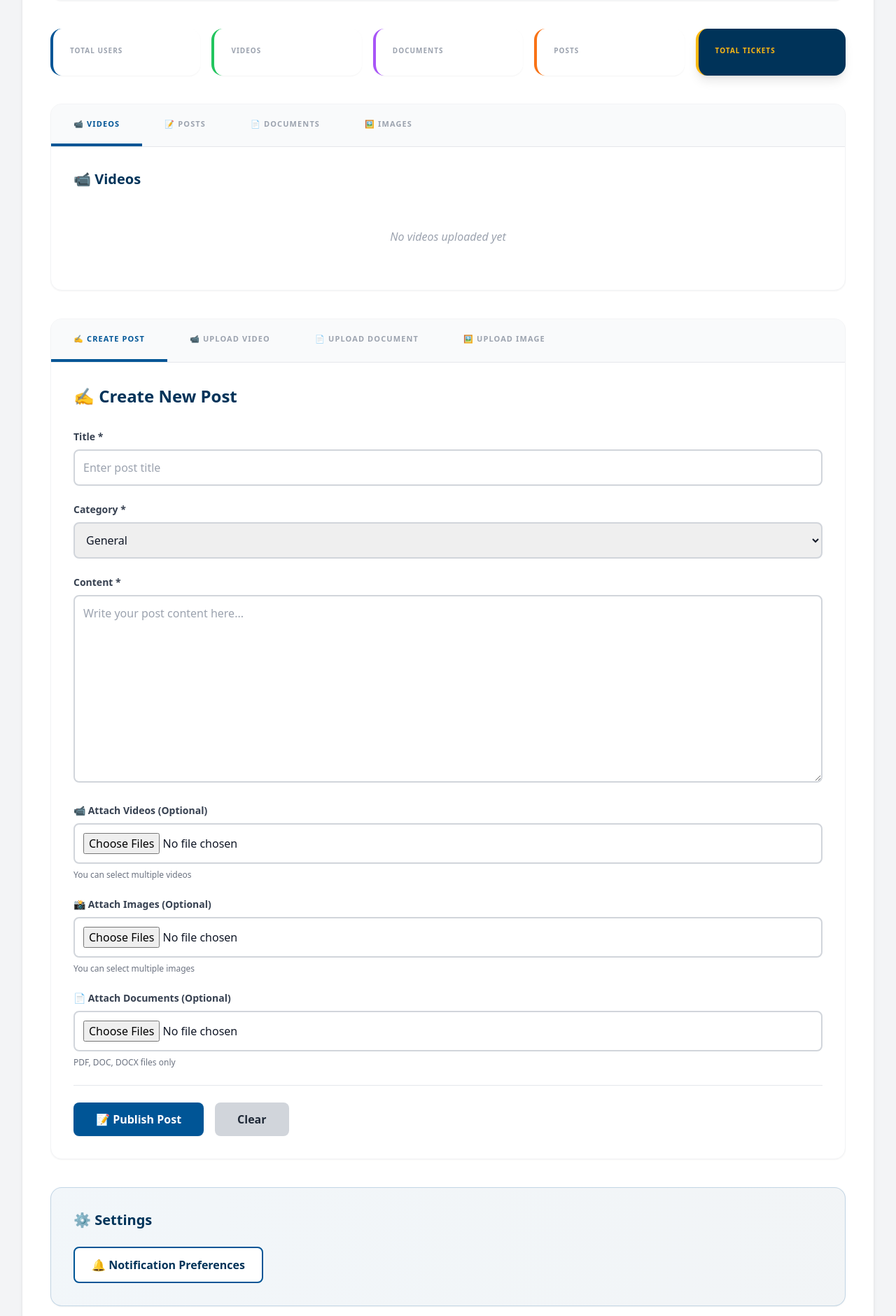
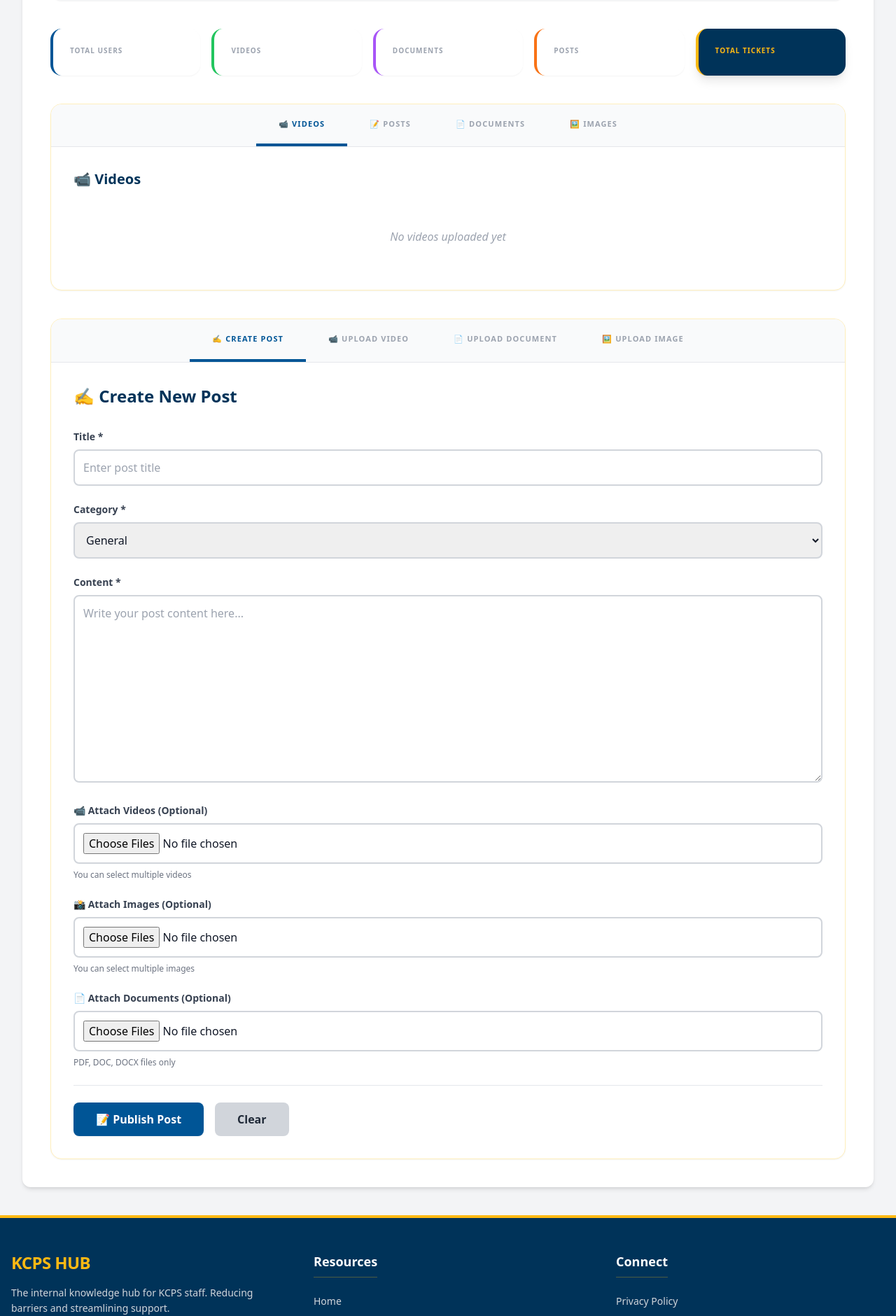
Before and after one commit to robinghimire/KCPS, a Django app: template templates/account/dashboard.html in a window 1280 px wide. Shown: the part 630-2510 px from the top of the page at 70% size. Run offline with Django 3.2, Linux system fonts and the light colour scheme; the template is opened without the code that fills it, so the values that code supplies are empty; some libraries are stand-ins or nearby versions.

Commit message:
Updated Tailwind css kcps looks

```diff
--- a/templates/account/dashboard.html
+++ b/templates/account/dashboard.html
@@ -153,8 +153,8 @@
     </div>
 
     <!-- Content Management Section -->
-    <div class="bg-white rounded-2xl shadow-sm border border-gray-100 overflow-hidden">
-        <div class="flex bg-gray-50 border-b overflow-x-auto scrollbar-hide">
+    <div class="bg-white rounded-2xl shadow-sm border border-[#ffefbc] overflow-hidden">
+        <div class="flex bg-gray-50 border-b overflow-x-auto scrollbar-hide justify-center">
             <button onclick="showContentTab('videos')" class="content-tab-btn active px-8 py-5 font-black text-[11px] uppercase tracking-widest border-b-4 border-kcpsBlue text-kcpsBlue whitespace-nowrap transition-all">📹 Videos</button>
             <button onclick="showContentTab('posts')" class="content-tab-btn px-8 py-5 font-black text-[11px] uppercase tracking-widest border-b-4 border-transparent text-gray-400 hover:text-gray-600 whitespace-nowrap transition-all">📝 Posts</button>
             <button onclick="showContentTab('documents')" class="content-tab-btn px-8 py-5 font-black text-[11px] uppercase tracking-widest border-b-4 border-transparent text-gray-400 hover:text-gray-600 whitespace-nowrap transition-all">📄 Documents</button>
@@ -249,8 +249,8 @@
     </div>
 
     <!-- Upload Section -->
-    <div class="bg-white rounded-2xl shadow-sm border border-gray-100 overflow-hidden">
-        <div class="flex bg-gray-50 border-b overflow-x-auto scrollbar-hide">
+    <div class="bg-white rounded-2xl shadow-sm border border-[#ffefbc] overflow-hidden">
+            <div class="flex bg-gray-50 border-b overflow-x-auto scrollbar-hide justify-center">
             <button onclick="showTab('post')" class="tab-btn active px-8 py-5 font-black text-[11px] uppercase tracking-widest border-b-4 border-kcpsBlue text-kcpsBlue whitespace-nowrap transition-all">✍️ Create Post</button>
             <button onclick="showTab('video')" class="tab-btn px-8 py-5 font-black text-[11px] uppercase tracking-widest border-b-4 border-transparent text-gray-400 hover:text-gray-600 whitespace-nowrap transition-all">📹 Upload Video</button>
             <button onclick="showTab('document')" class="tab-btn px-8 py-5 font-black text-[11px] uppercase tracking-widest border-b-4 border-transparent text-gray-400 hover:text-gray-600 whitespace-nowrap transition-all">📄 Upload Document</button>
@@ -388,8 +388,8 @@
         </div>
     </div>
 
-    <!-- Settings Section -->
-    <div class="bg-gradient-to-r from-kcpsBlue/5 to-kcpsNavy/5 rounded-2xl shadow-sm p-8 border border-kcpsBlue/20">
+    <!-- Settings Notification/ Robin fix -->
+    <!-- <div class="bg-gradient-to-r from-kcpsBlue/5 to-kcpsNavy/5 rounded-2xl shadow-sm p-8 border border-kcpsBlue/20">
         <h2 class="text-xl font-black text-kcpsNavy mb-6">⚙️ Settings</h2>
         <div class="flex flex-wrap gap-4">
             <a href="{% url 'notification-preferences' %}" class="inline-block bg-white hover:bg-gray-50 text-kcpsNavy font-bold py-3 px-6 rounded-lg transition-all border-2 border-kcpsBlue hover:border-kcpsNavy">
@@ -397,6 +397,7 @@
             </a>
         </div>
     </div>
+-->
 </div>
 
 <script>
--- a/templates/base.html
+++ b/templates/base.html
@@ -63,7 +63,7 @@
                 <div class="space-y-4">
                     <h3 class="font-black text-2xl tracking-tight text-kcpsGold">KCPS HUB</h3>
                     <p class="text-gray-300 text-sm leading-relaxed">
-                        The internal knowledge hub for KCPS staff and families. Reducing barriers and streamlining support.
+                        The internal knowledge hub for KCPS staff. Reducing barriers and streamlining support.
                     </p>
                 </div>
                 <div>
--- a/templates/components/navbar.html
+++ b/templates/components/navbar.html
@@ -50,18 +50,19 @@
                     </button>
                     <!-- Dropdown -->
                     <div class="invisible group-hover:visible opacity-0 group-hover:opacity-100 absolute right-0 mt-2 w-52 bg-white rounded-xl shadow-xl z-50 border border-gray-100 transition-all transform origin-top-right scale-95 group-hover:scale-100 overflow-hidden">
-                        <a href="{% url 'user-dashboard' %}" class="block px-4 py-3 text-sm text-gray-700 hover:bg-kcpsLight border-b border-gray-50">
+                        <a href="{% url 'user-dashboard' %}" class="block px-4 py-3 text-sm text-kcpsBlue font-semibold hover:bg-blue-50 border-b border-gray-50">
                             📊 Dashboard
                         </a>
-                        <a href="{% url 'profile' %}" class="block px-4 py-3 text-sm text-gray-700 hover:bg-kcpsLight border-b border-gray-50"">
+                        <a href="{% url 'profile' %}" class="block px-4 py-3 text-sm text-kcpsBlue font-semibold hover:bg-blue-50 border-b border-gray-50">
                         👤 Profile
                         </a>
                         {% if user.is_staff %}
                         <a href="{% url 'dashboard' %}" class="block px-4 py-3 text-sm text-kcpsBlue font-semibold hover:bg-blue-50 border-b border-gray-50">
                             👨‍💼 Admin Panel
                         </a>
-                        <!-- Recommendations Link needs to fix robin -->
-                        <a href="{% url 'recommendations' %}" class="nav-link">✨ Recommendations</a>
+                         <a href="{% url 'recommendations' %}" class="block px-4 py-3 text-sm text-kcpsBlue font-semibold hover:bg-blue-50 border-b border-gray-50">
+                            ✨ Recommendations
+                        </a>
                         {% endif %}
                         <form method="post" action="{% url 'logout' %}" class="block">
                             {% csrf_token %}
```
